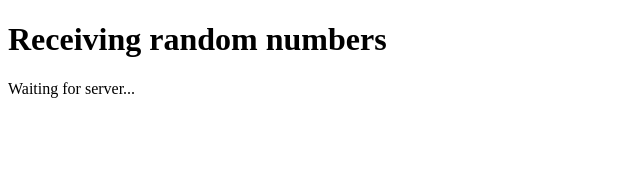
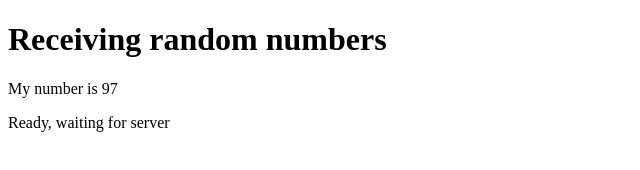
Before and after one commit to allanartuso/random-numbers, a website: page public/index.html in a window 1280 px wide. Shown: the whole page, without its empty margins (0-640 px from the left). Drawn offline with nearby package versions, Linux system fonts and the light colour scheme; no server answers.

Commit message:
Update - Add my number (incomplete)

```diff
--- a/public/functions.js
+++ b/public/functions.js
@@ -3,12 +3,12 @@ function getData(data){
     myDate = data.myDate;
     myNumber = data.myNumber;
 
-    createRow();
+    createRow(checkRows);
     writeData(myDate, myNumber);
 
 };
 
-function createRow(){
+function createRow(callback){
 
     row = document.createElement('tr');
     celDate = document.createElement('td');
@@ -19,7 +19,7 @@ function createRow(){
 
     tableRandomBody.appendChild(row);
 
-    checkRows();
+    callback();
 
 };
 
@@ -51,3 +51,35 @@ function checkRows(){
     }
 
 }
+
+
+//Set my number
+function getRandomInt(min, max) {
+
+    randomNumber = formatNumber( Math.floor(Math.random() * (max - min)) + min );
+    return randomNumber;
+
+}
+
+function formatNumber(val){
+
+    var formattedNumber = ("0" + val).slice(-2);
+    return formattedNumber;
+
+}
+
+function setMyNumber(){
+
+    myNumber = document.getElementById('myNumber');
+    randomNumber = getRandomInt(0, 100);
+    myNumber.innerHTML = `My number is ${randomNumber}`;
+
+    myPromise = new Promise(resolve => {
+        setTimeout( () => {
+            if(randomNumber){resolve(true);}
+        }, 2000);
+    });
+
+    return myPromise;
+
+}
--- a/public/index.html
+++ b/public/index.html
@@ -13,7 +13,8 @@
 <body>
     <h1>Receiving random numbers</h1>
 
-    <p id='wait'>Waiting for server...</p>
+    <p id='myNumber'></p>
+    <p id='wait'>Wait for your number</p>
 
     <table id='tableRandom'>
         <tbody>
--- a/public/listener.js
+++ b/public/listener.js
@@ -1,11 +1,14 @@
 window.addEventListener('load',init);
 
-function init(){
+async function init(){
     //table
     tableRandom = document.getElementById('tableRandom');
     tableRandomBody = document.querySelector('#tableRandom tbody');
     textWait = document.getElementById('wait');
 
+    await setMyNumber();
+    textWait.innerHTML = 'Ready, waiting for server';
+
     //Connection
     var socket = io.connect('http://localhost:3000');
     socket.on('data', getData);
```
